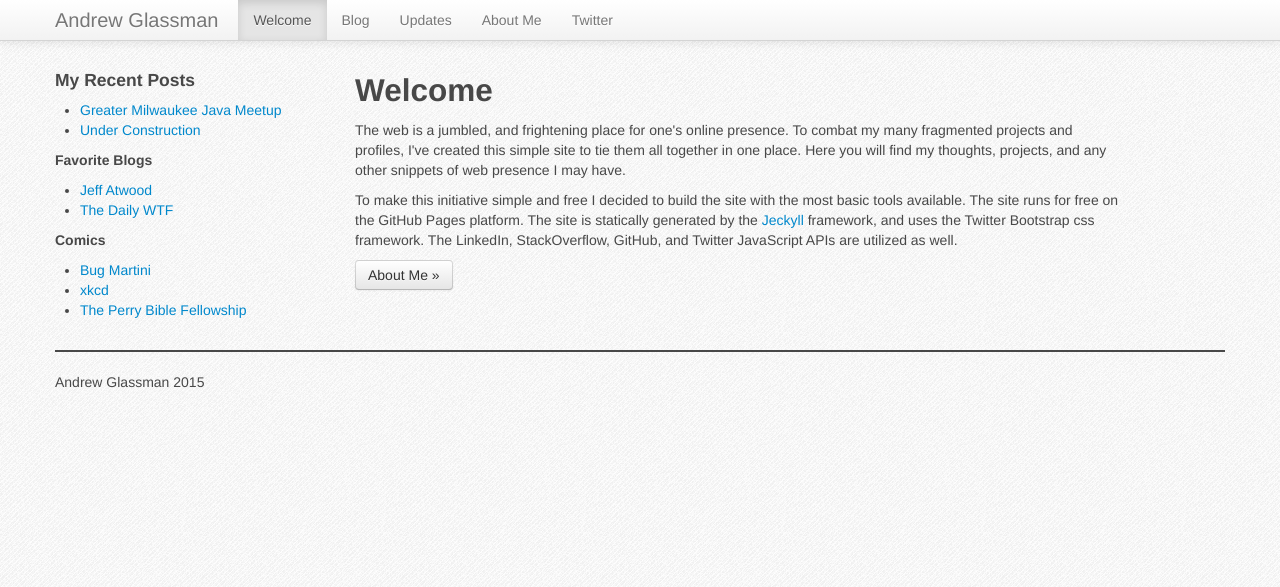
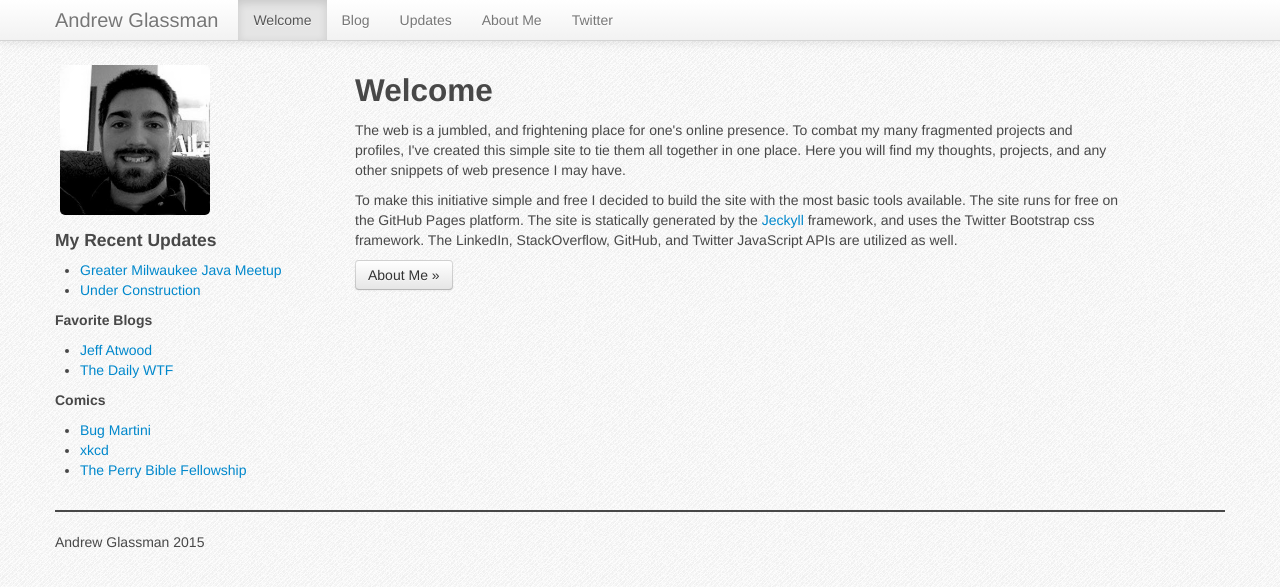
Before and after one commit to aglassman/aglassman.github.io, a Jekyll site: the page built from index.html, in a window 1280 px wide. Shown: the top 587 px of the page. Built offline with Jekyll 4.4.1, drawn with Linux system fonts in a browser that asks for light colours; the list of posts is cut into pages by our own code.

Commit message:
Added image to front page.

```diff
--- a/css/site-specific.css
+++ b/css/site-specific.css
@@ -8,3 +8,8 @@ hr {
 	border-top-color:#484848 ;
 	border-bottom-color:#484848 ;
 }
+
+.me {
+	border-radius: 10px;
+	padding: 5px;
+}
--- a/index.html
+++ b/index.html
@@ -5,7 +5,10 @@ home-active: active
 ---
 <div class="row">
     <div class = "span3">
-      <h4>My Recent Posts</h4>
+
+      <img class="me" src="/img/me.jpg" alt="Me" width="150" height="150"/>
+
+      <h4>My Recent Updates</h4>
       <ul>
         {% for post in site.posts limit:5%}
           <li>
```
Also changed, not shown: img/me.jpg (added), 1 other file.
